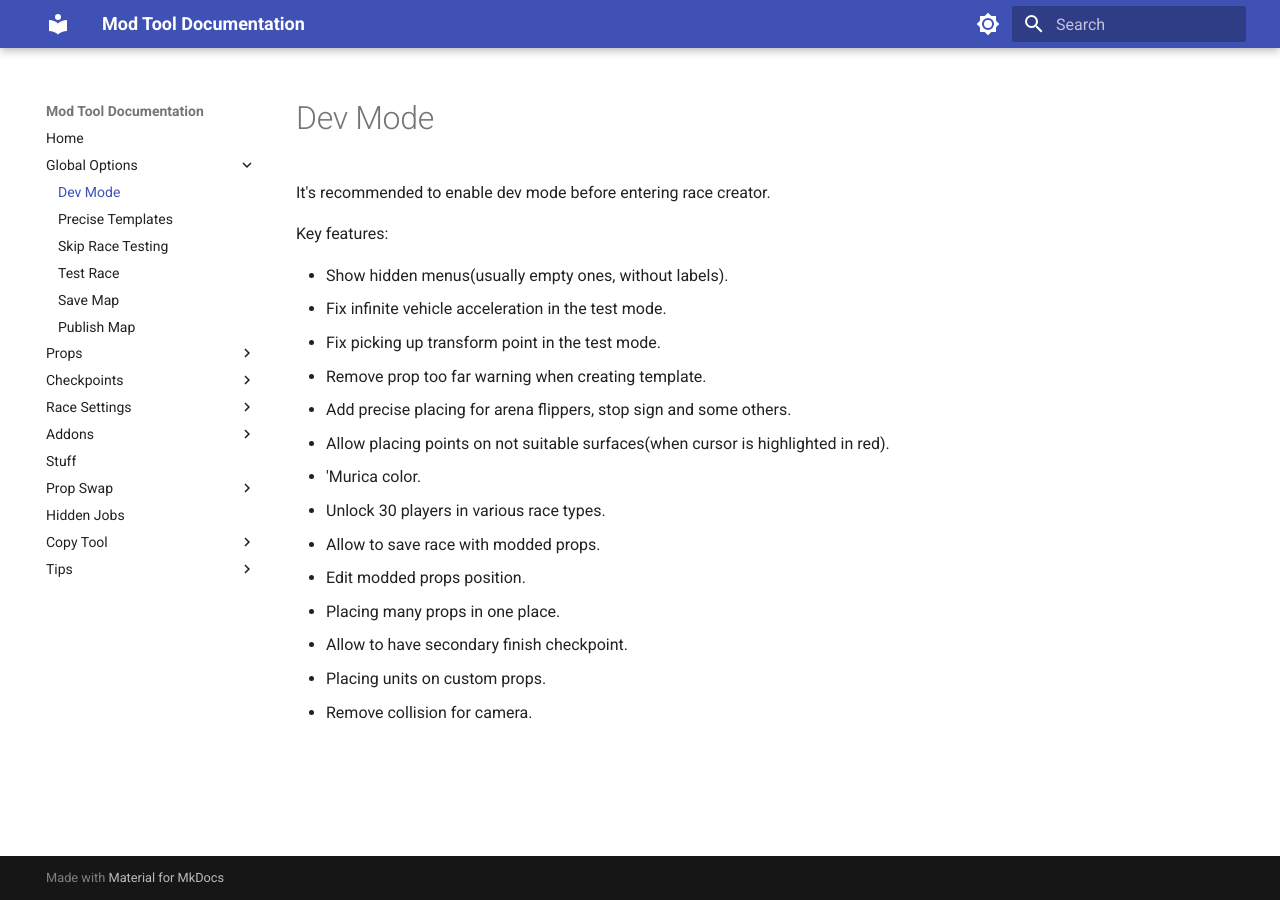
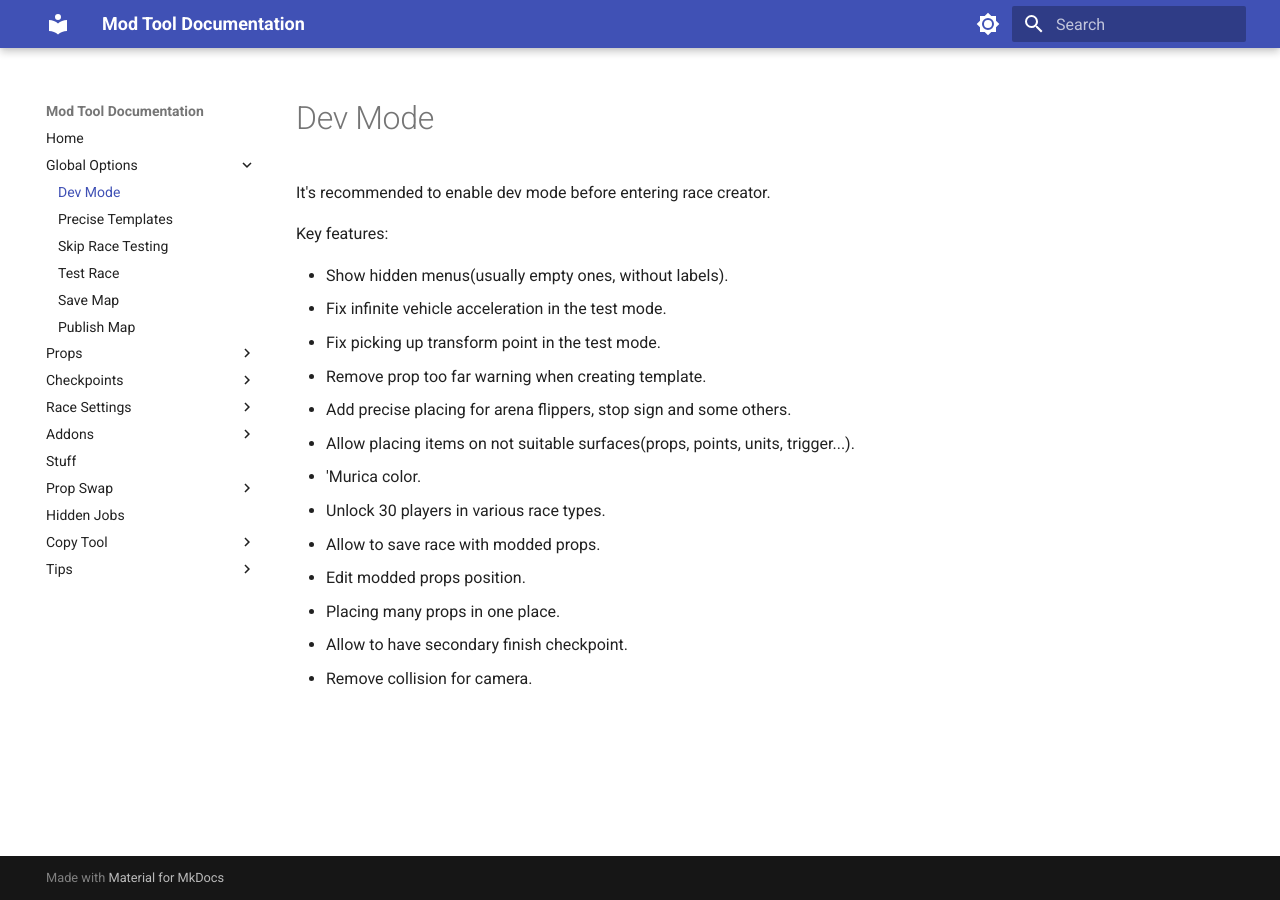
Before and after one commit to Oleg52/ModToolDocs, an MkDocs documentation site: the page built from docs/global/dev-mode.md, in a window 1280 px wide. Built offline with MkDocs 1.6.1 and Material for MkDocs 9.7.7, drawn with Linux system fonts in a browser that asks for light colours.

Commit message:
update dev mode features

```diff
--- a/docs/global/dev-mode.md
+++ b/docs/global/dev-mode.md
@@ -9,12 +9,11 @@ Key features:
 - Fix picking up transform point in the test mode.
 - Remove prop too far warning when creating template.
 - Add precise placing for arena flippers, stop sign and some others.
-- Allow placing points on not suitable surfaces(when cursor is highlighted in red).
+- Allow placing items on not suitable surfaces(props, points, units, trigger...).
 - 'Murica color.
 - Unlock 30 players in various race types.
 - Allow to save race with modded props.
 - Edit modded props position.
 - Placing many props in one place.
 - Allow to have secondary finish checkpoint.
-- Placing units on custom props.
 - Remove collision for camera.
```
